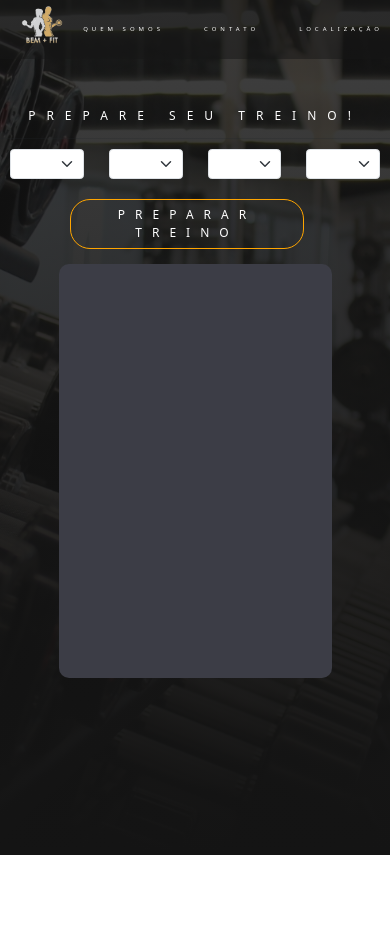
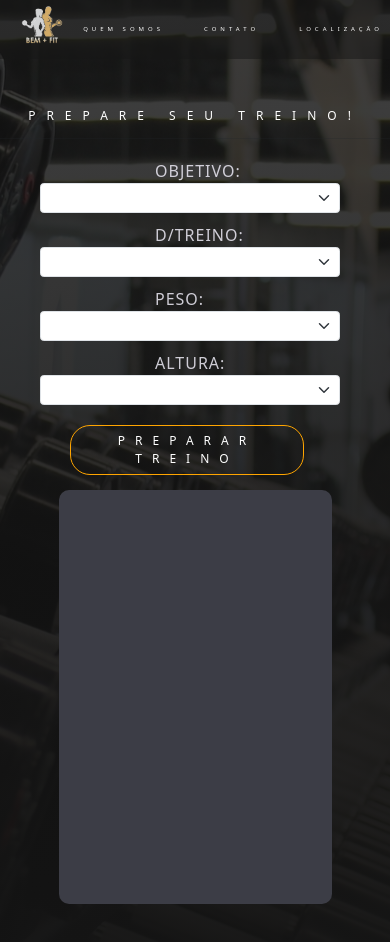
Before and after one commit to GustavoHenriqueDEV/AcademiaProject, a Vue app: page /makeYourTrain in a window 390 px wide. Shown: the top 942 px of the page. Before the commit the page ends 855 px from the top, so only its background shows below. Built offline with nearby package versions, Linux system fonts and the light colour scheme.

Commit message:
MakeYourTraineAtt

```diff
--- a/src/views/makeYourTrain.vue
+++ b/src/views/makeYourTrain.vue
@@ -23,7 +23,8 @@
 
 
 
-<div class="d-flex gap-2">
+<div class="Select-container">
+<div class="theme">Objetivo:</div>
 <select v-model="objetivo" class="form-select" aria-label="Default select example">
   <option selected>Objetivo</option>
   <option value="Ganho de massa">Ganho de massa</option>
@@ -31,6 +32,7 @@
   <option value="Elasticidade">Elasticidade</option>
 
 </select>
+<div class="theme">D/treino:</div>
 <select v-model="dia" class="form-select " aria-label="Default select example" >
   <option selected>Dias de treino</option>
   <option value="3 dias por semana">3 dias por semana</option>
@@ -38,6 +40,8 @@
   <option value="7 dias por semana">7 dias por semana</option>
 
 </select>
+<div class="theme" >Peso:</div>
+
 <select v-model="peso" class="form-select" aria-label="Default select example">
   <option selected>Peso</option>
   <option value="30kg - 40kg">30kg - 40kg</option>
@@ -47,7 +51,7 @@
   <option value="60kg - 80kg">60kg - 80kg</option>
   <option value="80kg - 100kg">80kg - 100kg</option>
 </select>
-
+<div class="theme">Altura:</div>
 <select v-model="altura" class="form-select" aria-label="Default select example">
   <option selected>Altura</option>
   <option value="1,50 - 1,60">1,50 - 1,60</option>
@@ -143,8 +147,6 @@ export default {
 }
 </script>
 <style>
-
-
 @media screen and (max-width: 600px){
   .a{
     margin-top: 15px;
@@ -163,9 +165,10 @@ export default {
 }
 select.form-select{
   font-size: 1rem;
-
   margin: 0 10px;
   height: 30px;
+  width: 30rem;
+  margin-left: 40px;
 }
 textarea{
   width: 100%;
@@ -175,6 +178,30 @@ textarea{
   font-size: 0.7rem;
 }
 
+.Select-container {
+  display: flex;
+  flex-direction: column;
+}
+.theme{
+  margin-left: 150px;
+}
+}
+
+
+
+
+.Select-container{
+  display: flex;
+}
+
+
+.theme{
+  padding:0 5px;
+  letter-spacing: 0.1rem;
+  text-transform: uppercase;
+  color:rgba(225, 223, 233, 0.904);
+  font-size: 1.6rem;
+  margin-top: 10px;
 }
 
 
@@ -256,7 +283,7 @@ select.form-select {
 }
 .form-select{
   margin: 0 10px;
-  height: 60px;
+  height: 40px;
 }
 
 .content-makeTrain{
```
